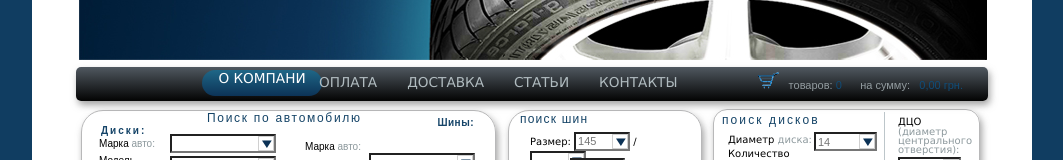
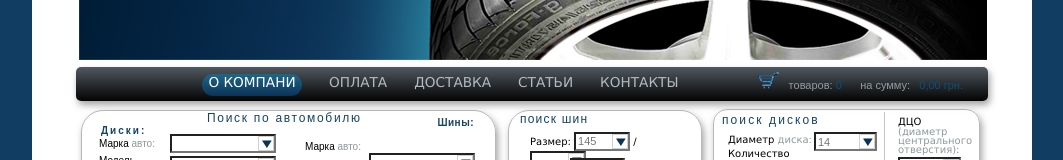
Before and after one commit to TatyanaGoenko/TatyanaGoenko.github.io, a plain HTML site: page Homework6/index.html in a window 1280 px wide. In both pictures the pointer is over the item "О КОМПАНИ". Shown: the part 232-392 px from the top of the page, without its empty margins (108-1171 px from the left). Drawn offline with Linux system fonts and the light colour scheme.

Commit message:
Module 6 all

```diff
--- a/Homework6/css/style.css
+++ b/Homework6/css/style.css
@@ -95,7 +95,7 @@ nav img{
 .mainmenu li{
 	float:left;
 	font: 13.64px Lucida Sans Unicode,Arial,sans-serif;
-	margin:7px 33px 6px -3px;
+	margin:7px 30px 6px -3px;
 	}
 .mainmenu li a{
 	color:#b1bcc0;
@@ -108,12 +108,12 @@ nav img{
 	margin-left:126px;
 }
  .mainmenu li:hover{
-	width:120px;
-	height:26px;
+	width:100px;
+	height:22px;
 	text-align:center;
 	background: linear-gradient(to top, #0c3357, #1f6787);
 	border-radius: 34px;
-	margin:3px 0px 0px 0px;
+
 	}
 	.mainmenu li a:hover{
 	color: #ffffff;
```
